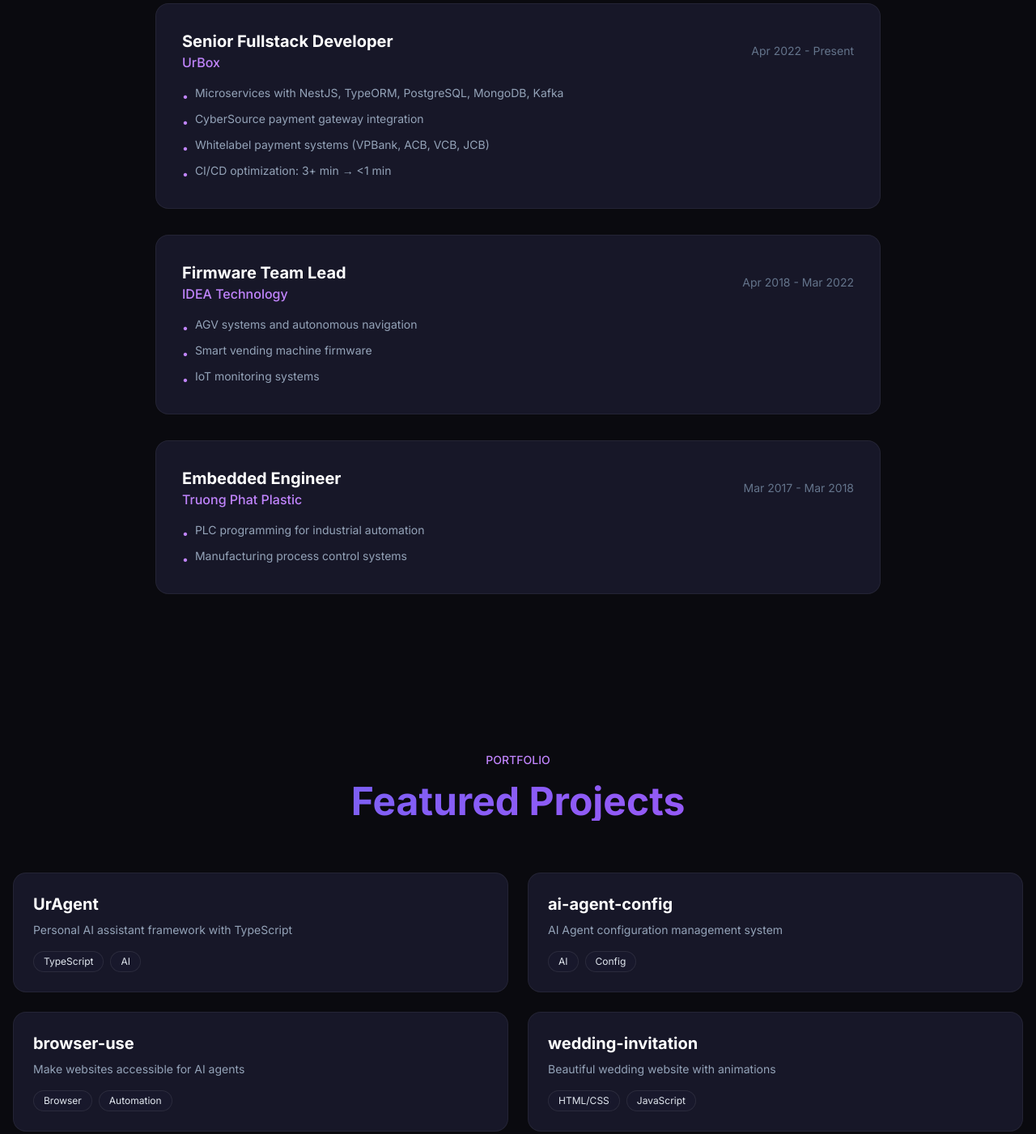
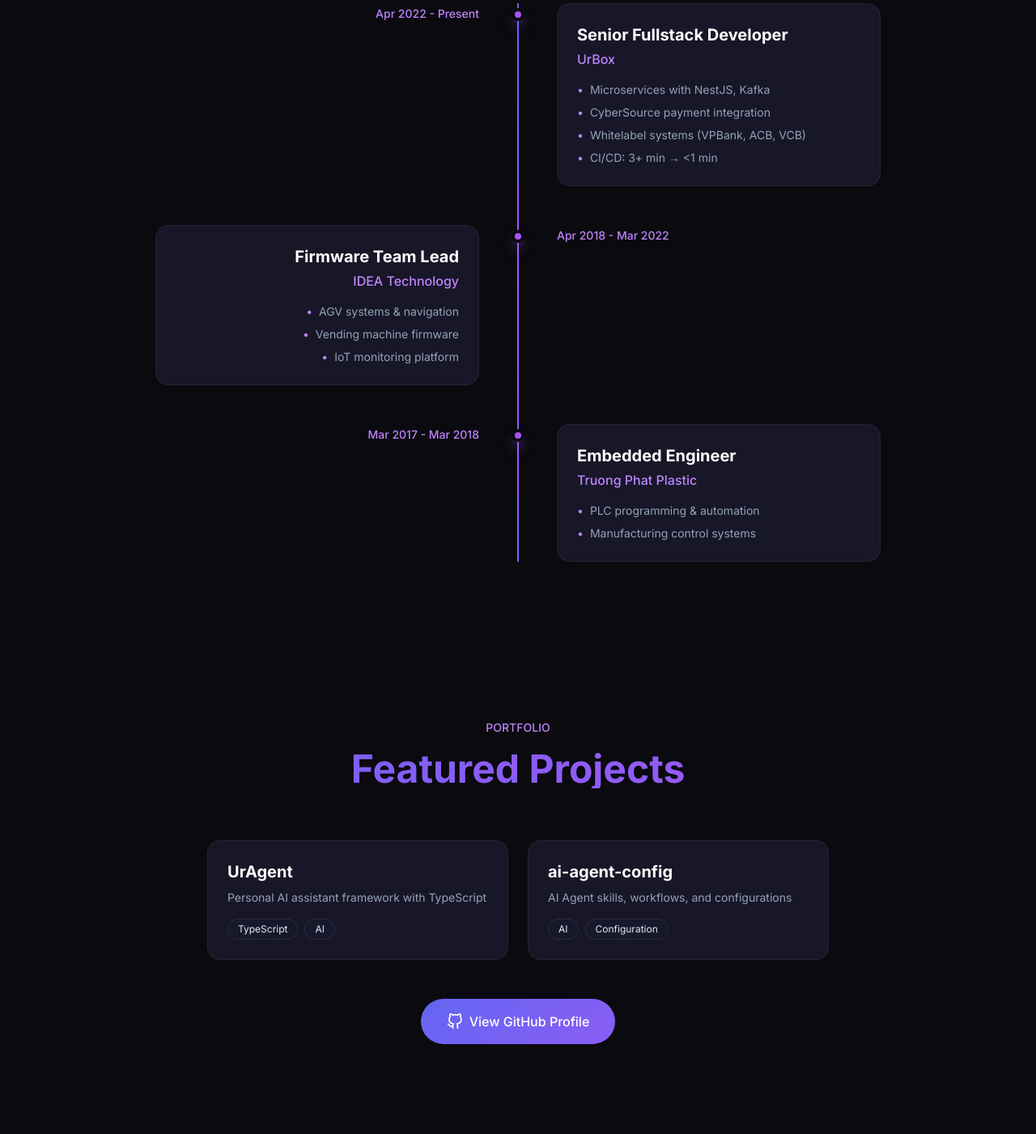
Before and after one commit to dongitran/dongitran.github.io, a plain HTML site: page index.html in a window 1280 px wide. Shown: the part 2476-3877 px from the top of the page at 81% size. Drawn offline with nearby package versions, Linux system fonts and the light colour scheme.

Commit message:
Update: Beautiful timeline + remove fork repos and wedding

```diff
--- a/index.html
+++ b/index.html
@@ -386,53 +386,71 @@
                 <h2 class="text-4xl md:text-5xl font-bold mt-4 gradient-text">Career Journey</h2>
             </div>
 
-            <div class="max-w-4xl mx-auto space-y-8">
+            <div class="relative max-w-4xl mx-auto">
+                <!-- Timeline Line -->
+                <div class="absolute left-4 md:left-1/2 top-0 bottom-0 w-0.5 bg-gradient-to-b from-indigo-500 via-purple-500 to-violet-500 transform md:-translate-x-1/2"></div>
+
                 <!-- UrBox -->
-                <div class="glass-card rounded-2xl p-6 md:p-8">
-                    <div class="flex flex-col md:flex-row md:items-center justify-between mb-4">
-                        <div>
-                            <h3 class="text-xl font-bold text-white">Senior Fullstack Developer</h3>
-                            <p class="text-purple-400 font-medium">UrBox</p>
+                <div class="relative flex flex-col md:flex-row items-start mb-12">
+                    <div class="absolute left-4 md:left-1/2 w-4 h-4 rounded-full bg-purple-500 border-4 border-dark-900 transform md:-translate-x-1/2 mt-1.5 shadow-lg shadow-purple-500/50"></div>
+
+                    <div class="pl-12 md:pl-0 md:w-1/2 md:pr-12 md:text-right">
+                        <span class="text-purple-400 text-sm font-medium">Apr 2022 - Present</span>
+                    </div>
+
+                    <div class="pl-12 md:pl-12 md:w-1/2 mt-2 md:mt-0">
+                        <div class="glass-card rounded-2xl p-6 hover:border-purple-500/30 transition-all">
+                            <h3 class="text-xl font-bold text-white mb-1">Senior Fullstack Developer</h3>
+                            <p class="text-purple-400 font-medium mb-4">UrBox</p>
+                            <ul class="space-y-2 text-slate-400 text-sm">
+                                <li class="flex items-start gap-2"><span class="text-purple-400">•</span><span>Microservices with NestJS, Kafka</span></li>
+                                <li class="flex items-start gap-2"><span class="text-purple-400">•</span><span>CyberSource payment integration</span></li>
+                                <li class="flex items-start gap-2"><span class="text-purple-400">•</span><span>Whitelabel systems (VPBank, ACB, VCB)</span></li>
+                                <li class="flex items-start gap-2"><span class="text-purple-400">•</span><span>CI/CD: 3+ min → &lt;1 min</span></li>
+                            </ul>
                         </div>
-                        <span class="text-slate-500 text-sm">Apr 2022 - Present</span>
                     </div>
-                    <ul class="space-y-2 text-slate-400 text-sm">
-                        <li class="flex items-start gap-2"><span class="text-purple-400 mt-1">•</span><span>Microservices with NestJS, TypeORM, PostgreSQL, MongoDB, Kafka</span></li>
-                        <li class="flex items-start gap-2"><span class="text-purple-400 mt-1">•</span><span>CyberSource payment gateway integration</span></li>
-                        <li class="flex items-start gap-2"><span class="text-purple-400 mt-1">•</span><span>Whitelabel payment systems (VPBank, ACB, VCB, JCB)</span></li>
-                        <li class="flex items-start gap-2"><span class="text-purple-400 mt-1">•</span><span>CI/CD optimization: 3+ min → &lt;1 min</span></li>
-                    </ul>
                 </div>
 
                 <!-- IDEA -->
-                <div class="glass-card rounded-2xl p-6 md:p-8">
-                    <div class="flex flex-col md:flex-row md:items-center justify-between mb-4">
-                        <div>
-                            <h3 class="text-xl font-bold text-white">Firmware Team Lead</h3>
-                            <p class="text-purple-400 font-medium">IDEA Technology</p>
+                <div class="relative flex flex-col md:flex-row items-start mb-12">
+                    <div class="absolute left-4 md:left-1/2 w-4 h-4 rounded-full bg-purple-500 border-4 border-dark-900 transform md:-translate-x-1/2 mt-1.5 shadow-lg shadow-purple-500/50"></div>
+
+                    <div class="pl-12 md:pl-0 md:w-1/2 md:pr-12 md:text-right order-2 md:order-1">
+                        <div class="glass-card rounded-2xl p-6 hover:border-purple-500/30 transition-all">
+                            <h3 class="text-xl font-bold text-white mb-1">Firmware Team Lead</h3>
+                            <p class="text-purple-400 font-medium mb-4">IDEA Technology</p>
+                            <ul class="space-y-2 text-slate-400 text-sm">
+                                <li class="flex items-start gap-2 md:flex-row-reverse md:text-right"><span>AGV systems & navigation</span><span class="text-purple-400">•</span></li>
+                                <li class="flex items-start gap-2 md:flex-row-reverse md:text-right"><span>Vending machine firmware</span><span class="text-purple-400">•</span></li>
+                                <li class="flex items-start gap-2 md:flex-row-reverse md:text-right"><span>IoT monitoring platform</span><span class="text-purple-400">•</span></li>
+                            </ul>
                         </div>
-                        <span class="text-slate-500 text-sm">Apr 2018 - Mar 2022</span>
                     </div>
-                    <ul class="space-y-2 text-slate-400 text-sm">
-                        <li class="flex items-start gap-2"><span class="text-purple-400 mt-1">•</span><span>AGV systems and autonomous navigation</span></li>
-                        <li class="flex items-start gap-2"><span class="text-purple-400 mt-1">•</span><span>Smart vending machine firmware</span></li>
-                        <li class="flex items-start gap-2"><span class="text-purple-400 mt-1">•</span><span>IoT monitoring systems</span></li>
-                    </ul>
+
+                    <div class="pl-12 md:pl-12 md:w-1/2 mt-2 md:mt-0 order-1 md:order-2">
+                        <span class="text-purple-400 text-sm font-medium">Apr 2018 - Mar 2022</span>
+                    </div>
                 </div>
 
                 <!-- Truong Phat -->
-                <div class="glass-card rounded-2xl p-6 md:p-8">
-                    <div class="flex flex-col md:flex-row md:items-center justify-between mb-4">
-                        <div>
-                            <h3 class="text-xl font-bold text-white">Embedded Engineer</h3>
-                            <p class="text-purple-400 font-medium">Truong Phat Plastic</p>
+                <div class="relative flex flex-col md:flex-row items-start">
+                    <div class="absolute left-4 md:left-1/2 w-4 h-4 rounded-full bg-purple-500 border-4 border-dark-900 transform md:-translate-x-1/2 mt-1.5 shadow-lg shadow-purple-500/50"></div>
+
+                    <div class="pl-12 md:pl-0 md:w-1/2 md:pr-12 md:text-right">
+                        <span class="text-purple-400 text-sm font-medium">Mar 2017 - Mar 2018</span>
+                    </div>
+
+                    <div class="pl-12 md:pl-12 md:w-1/2 mt-2 md:mt-0">
+                        <div class="glass-card rounded-2xl p-6 hover:border-purple-500/30 transition-all">
+                            <h3 class="text-xl font-bold text-white mb-1">Embedded Engineer</h3>
+                            <p class="text-purple-400 font-medium mb-4">Truong Phat Plastic</p>
+                            <ul class="space-y-2 text-slate-400 text-sm">
+                                <li class="flex items-start gap-2"><span class="text-purple-400">•</span><span>PLC programming & automation</span></li>
+                                <li class="flex items-start gap-2"><span class="text-purple-400">•</span><span>Manufacturing control systems</span></li>
+                            </ul>
                         </div>
-                        <span class="text-slate-500 text-sm">Mar 2017 - Mar 2018</span>
                     </div>
-                    <ul class="space-y-2 text-slate-400 text-sm">
-                        <li class="flex items-start gap-2"><span class="text-purple-400 mt-1">•</span><span>PLC programming for industrial automation</span></li>
-                        <li class="flex items-start gap-2"><span class="text-purple-400 mt-1">•</span><span>Manufacturing process control systems</span></li>
-                    </ul>
                 </div>
             </div>
         </div>
@@ -446,39 +464,23 @@
                 <h2 class="text-4xl md:text-5xl font-bold mt-4 gradient-text">Featured Projects</h2>
             </div>
 
-            <div class="grid md:grid-cols-2 gap-6">
-                <div class="glass-card rounded-2xl p-6">
+            <div class="grid md:grid-cols-2 gap-6 max-w-3xl mx-auto">
+                <a href="https://github.com/dongitran/UrAgent" target="_blank" class="glass-card rounded-2xl p-6 block hover:border-purple-500/30">
                     <h3 class="text-xl font-bold text-white mb-2">UrAgent</h3>
                     <p class="text-slate-400 text-sm mb-4">Personal AI assistant framework with TypeScript</p>
                     <div class="flex gap-2">
                         <span class="text-xs glass px-3 py-1 rounded-full">TypeScript</span>
                         <span class="text-xs glass px-3 py-1 rounded-full">AI</span>
                     </div>
-                </div>
-                <div class="glass-card rounded-2xl p-6">
+                </a>
+                <a href="https://github.com/dongitran/ai-agent-config" target="_blank" class="glass-card rounded-2xl p-6 block hover:border-purple-500/30">
                     <h3 class="text-xl font-bold text-white mb-2">ai-agent-config</h3>
-                    <p class="text-slate-400 text-sm mb-4">AI Agent configuration management system</p>
+                    <p class="text-slate-400 text-sm mb-4">AI Agent skills, workflows, and configurations</p>
                     <div class="flex gap-2">
                         <span class="text-xs glass px-3 py-1 rounded-full">AI</span>
-                        <span class="text-xs glass px-3 py-1 rounded-full">Config</span>
+                        <span class="text-xs glass px-3 py-1 rounded-full">Configuration</span>
                     </div>
-                </div>
-                <div class="glass-card rounded-2xl p-6">
-                    <h3 class="text-xl font-bold text-white mb-2">browser-use</h3>
-                    <p class="text-slate-400 text-sm mb-4">Make websites accessible for AI agents</p>
-                    <div class="flex gap-2">
-                        <span class="text-xs glass px-3 py-1 rounded-full">Browser</span>
-                        <span class="text-xs glass px-3 py-1 rounded-full">Automation</span>
-                    </div>
-                </div>
-                <div class="glass-card rounded-2xl p-6">
-                    <h3 class="text-xl font-bold text-white mb-2">wedding-invitation</h3>
-                    <p class="text-slate-400 text-sm mb-4">Beautiful wedding website with animations</p>
-                    <div class="flex gap-2">
-                        <span class="text-xs glass px-3 py-1 rounded-full">HTML/CSS</span>
-                        <span class="text-xs glass px-3 py-1 rounded-full">JavaScript</span>
-                    </div>
-                </div>
+                </a>
             </div>
 
             <div class="text-center mt-12">
```
